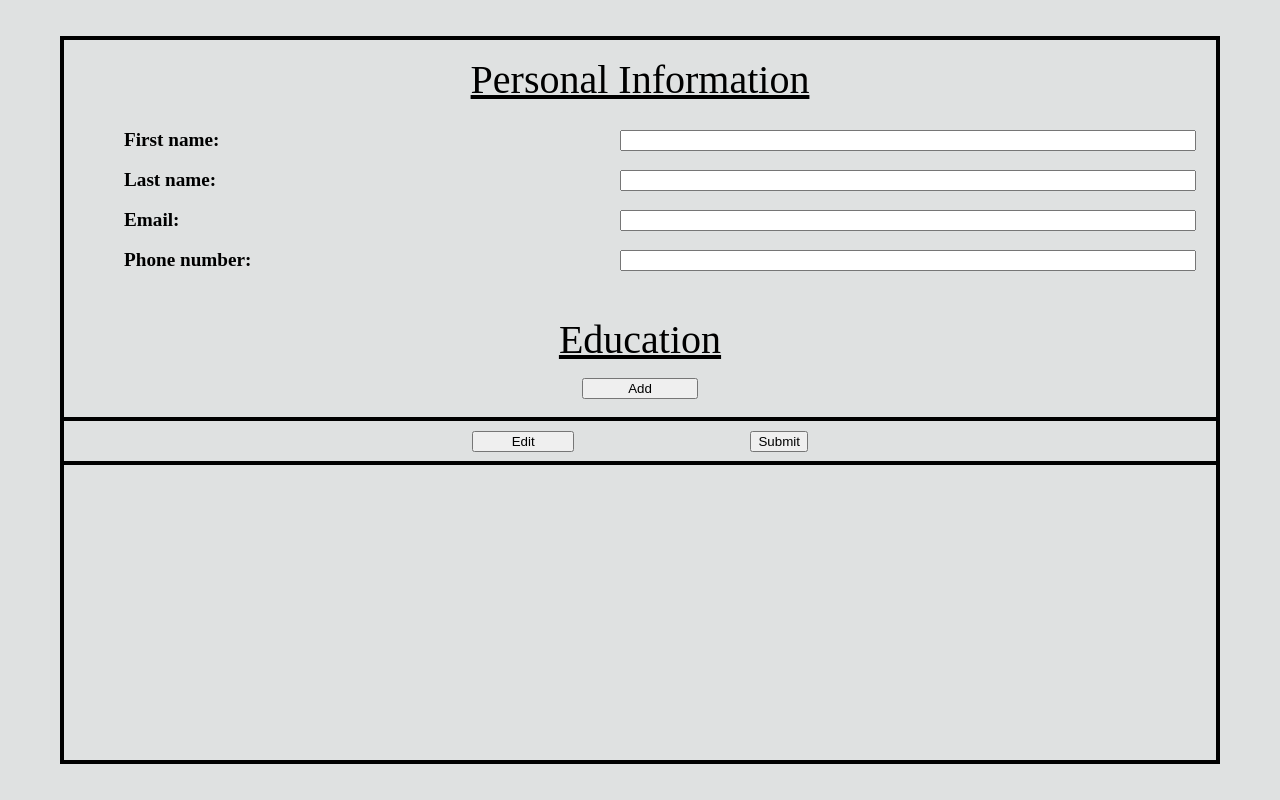
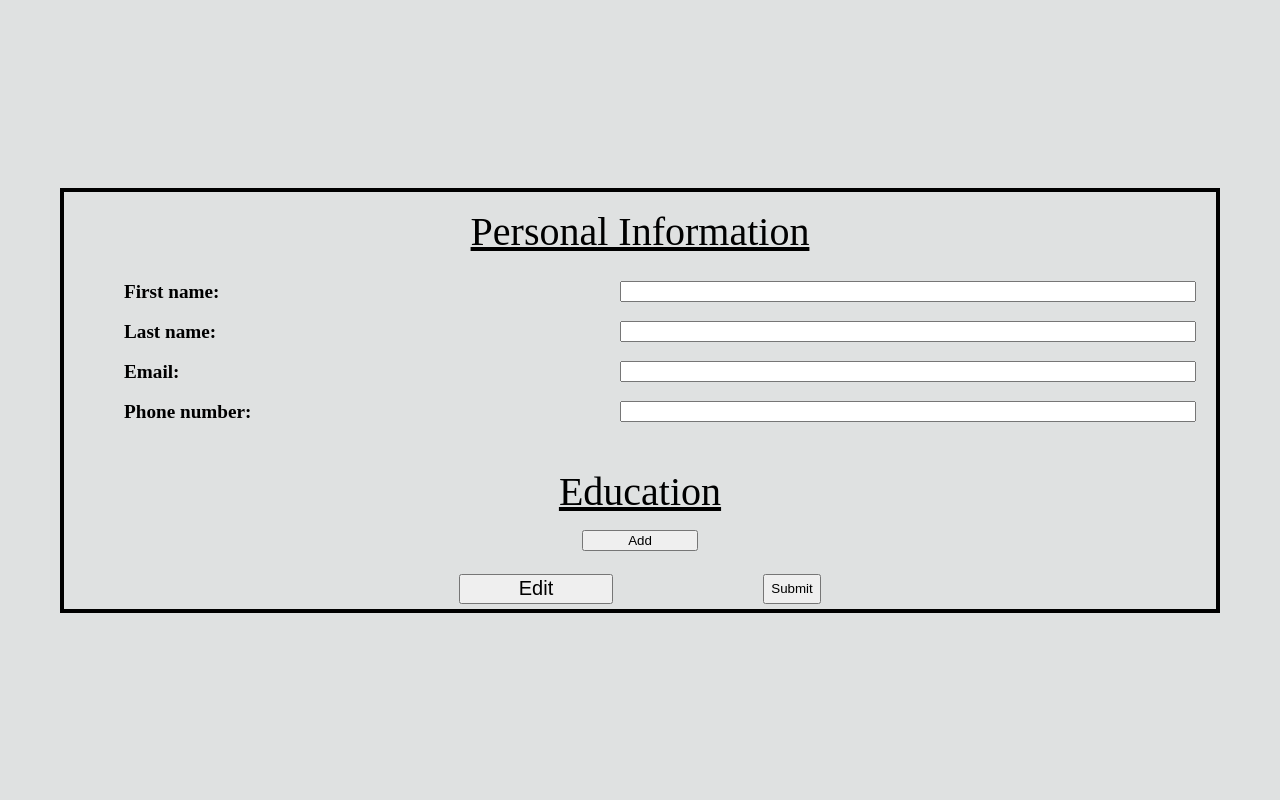
Before and after one commit to JoeyDevelop/cv-app, a React (Create React App) app: page / in a window 1280 px wide. Built offline with nearby package versions, Linux system fonts and the light colour scheme.

Commit message:
update existing css

```diff
--- a/src/styles/App.css
+++ b/src/styles/App.css
@@ -2,14 +2,13 @@
   display: flex;
   flex-direction: column;
   border: 4px solid black;
-  height: 90vh;
+  height: fit-content;
+  overflow-y: scroll;
   width: 90vw;
 }
 
 .footer {
   height: 5vh;
-  border-bottom: 4px solid black;
-  border-top: 4px solid black;
   display: grid;
   grid-template-columns: 1fr;
   grid-template-rows: 1fr;
@@ -24,5 +23,7 @@
 }
 
 .appButton {
-  width: 20%;
+  width: 30%;
+  height: 30px;
+  font-size: 20px;
 }
--- a/src/styles/Education.css
+++ b/src/styles/Education.css
@@ -22,3 +22,8 @@
   display: flex;
   justify-content: space-around;
 }
+
+.practTextArea {
+  resize: none;
+  margin: 10px 0px 10px 0px;
+}
--- a/src/styles/index.css
+++ b/src/styles/index.css
@@ -1,4 +1,4 @@
-/* Style reset */
+Style reset
 html, body, div, span, applet, object, iframe,
 h1, h2, h3, h4, h5, h6, p, blockquote, pre,
 a, abbr, acronym, address, big, cite, code,
@@ -46,7 +46,8 @@ table {
 /* Start of non-reset changes */
 body {
   background-color: rgb(223, 225, 225);
-  height: 100vh;
+  min-height: 100vh;
+  height: fit-content;
   width: 100vw;
   display: flex;
   justify-content: center;
```
